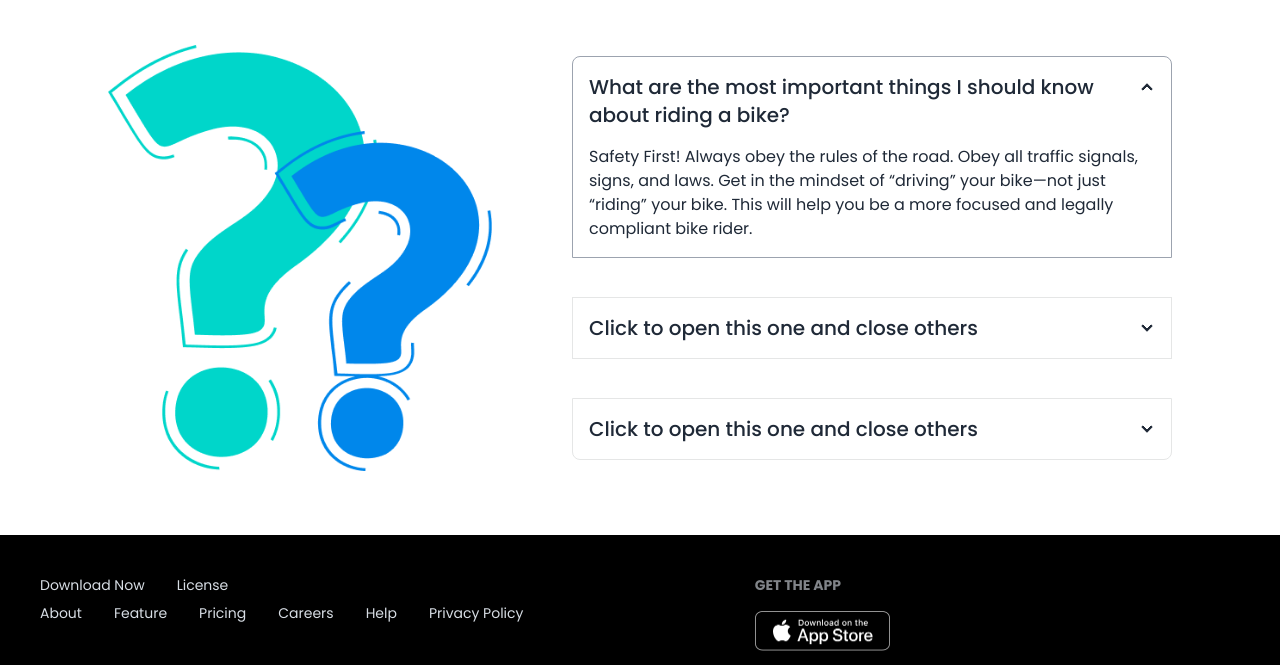
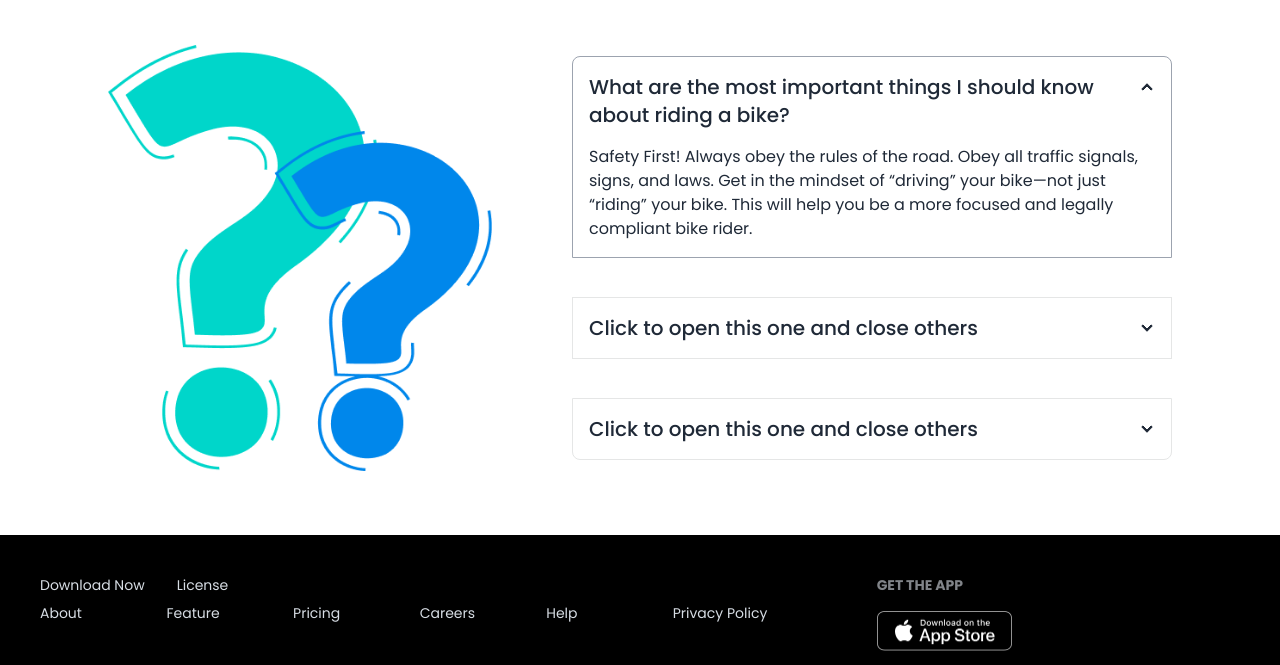
Before and after one commit to kajkam-nai/biker-zone, a plain HTML site: page index.htm in a window 1280 px wide. Shown: the part 2069-2734 px from the top of the page. Drawn offline with nearby package versions, Linux system fonts and the light colour scheme.

Commit message:
some code added

```diff
--- a/index.htm
+++ b/index.htm
@@ -351,7 +351,7 @@
                         </ul>
                     </div>
                     <div>
-                        <ul class="list-none flex flex-col lg:flex-row decoration-white gap-8">
+                        <ul class="list-none grid grid-cols-2 lg:grid-cols-6  decoration-white gap-8">
                             <li><a href="">About</a></li>
                             <li><a href="">Feature</a></li>
                             <li><a href="">Pricing</a></li>
```
